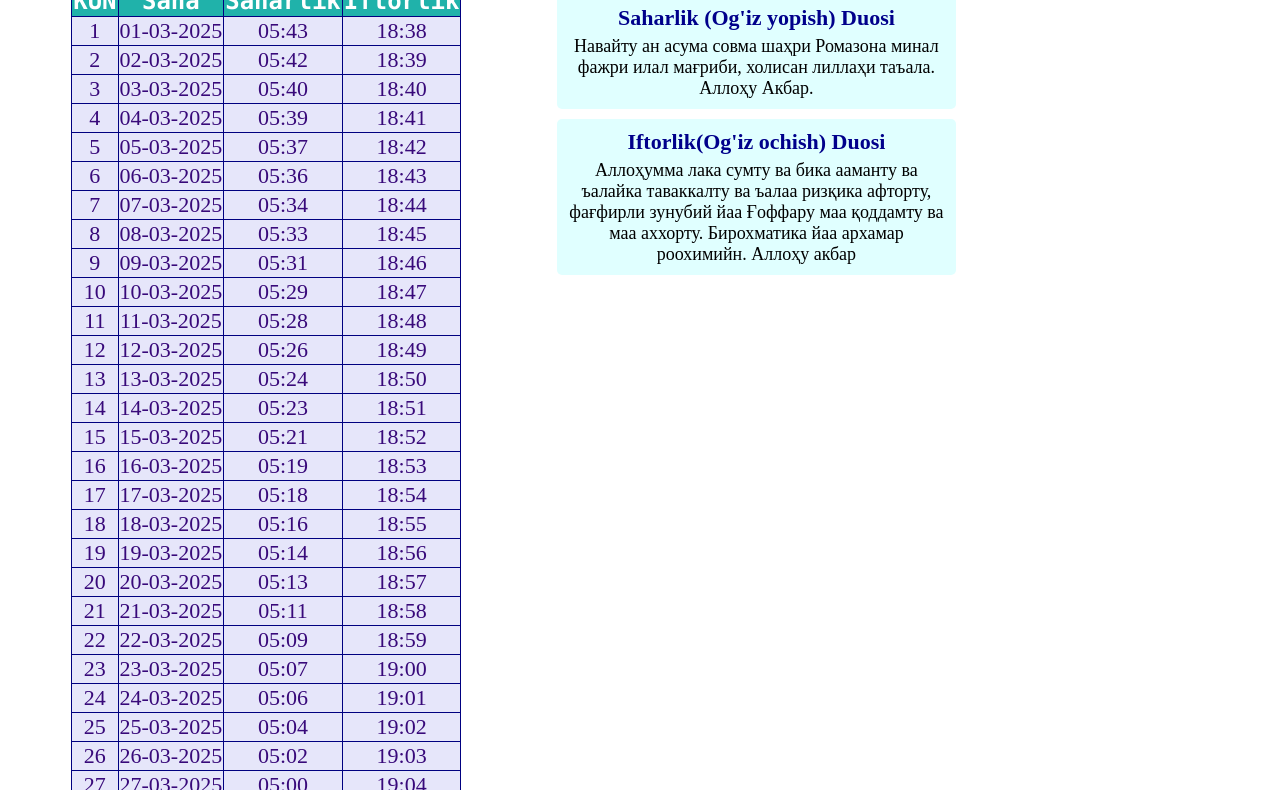
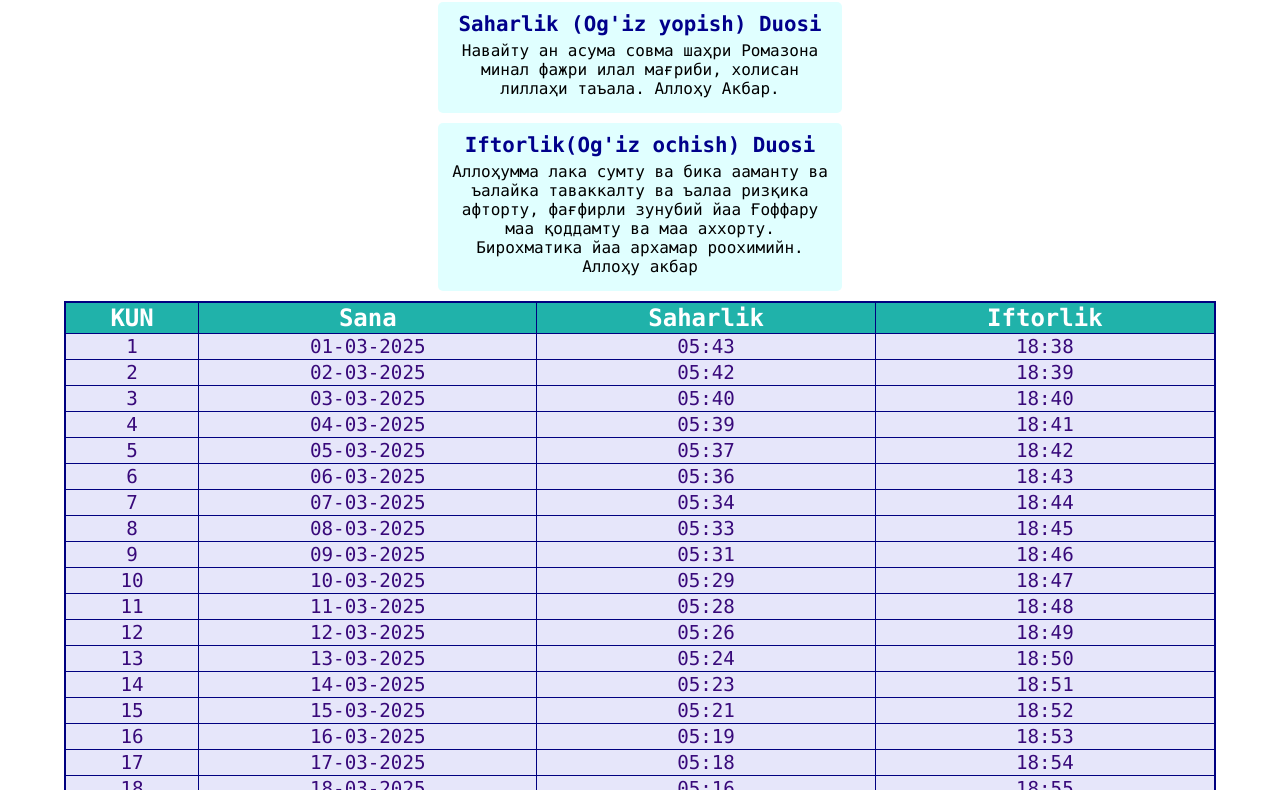
Before and after one commit to juniorbanner/personal, a plain HTML site: page index.html in a window 1280 px wide. Shown: the part 72-862 px from the top of the page. Drawn offline with Linux system fonts and the light colour scheme.

Commit message:
Update dizayn.css

```diff
--- a/dizayn.css
+++ b/dizayn.css
@@ -1,67 +1,100 @@
-
-.bosh{
-        color: white;
-        background-color: rgb(32,178,170) ;
-        text-align: center;
-        font-family: 'Consolas';
-        font-size: 24px;
+/* General Styles */
+body {
+    margin: 0;
+    padding: 0;
+    font-family: 'Consolas', sans-serif;
+    font-size: 1rem; /* Responsive font size */
 }
 
-h1{
-    background-color: rgb(224, 255,255);
+/* Header Section */
+.bosh {
+    color: white;
+    background-color: rgb(32, 178, 170);
+    text-align: center;
+    font-size: 1.5rem;
+    padding: 1rem;
+    width: 100%;
+}
+
+/* Title */
+h1 {
+    background-color: rgb(224, 255, 255);
     color: rgb(0, 0, 128);
     text-align: center;
-    margin-top: 10px;
-    margin-bottom: 10px;
+    margin: 10px auto;
+    font-size: 2rem;
+    padding: 0.5rem;
 }
 
-.dua-container{
-    float: right;
+/* Dua Container - Adjusted for Responsiveness */
+.dua-container {
     width: 30%;
     background-color: rgb(224, 255, 255);
     padding: 10px;
     border-radius: 5px;
-    margin-right: 25%;
-    margin-top: 10px;
-}
-
-h3 {
-    margin: 0;
-    font-size: 22px;
-    color: darkblue;
+    margin: 10px auto; /* Centering instead of float */
     text-align: center;
 }
 
+/* Headings */
+h3 {
+    margin: 0;
+    font-size: 1.3rem;
+    color: darkblue;
+}
+
+/* Paragraph */
 p {
-    margin: 5px 0 0 0;
-    font-size: 18px;
+    margin: 5px 0;
+    font-size: 1rem;
     text-align: center;
 }
-table{
-    margin-left: 5%;
-    border-color: rgb(0, 0, 128);
+
+/* Table Styling */
+table {
+    width: 90%; /* Adjusted width for responsiveness */
+    margin: 10px auto;
     border-collapse: collapse;
-    padding: 3px;
-    margin-top: 10px;
+    border: 2px solid rgb(0, 0, 128);
 }
 
+/* Table Content */
 .malumot {
     text-align: center;
     color: rgb(56, 9, 122);
     background-color: rgb(230, 230, 250);
-    font-family: 'Consolar';
-    font-size: 22px;
-
+    font-size: 1.2rem;
 }
 
-.malumot tr:hover{
+/* Hover Effect for Table Rows */
+.malumot tr:hover {
     color: rgb(44, 44, 4);
     background-color: rgb(255, 143, 0);
-    font-family:'Palatino Linotype';
-
+    font-family: 'Palatino Linotype';
 }
 
-#davomi{
+/* ID Style */
+#davomi {
     color: rgb(0, 0, 205);
     background-color: rgb(192, 192, 192);
 }
+
+/* 🔥 Responsive Design (Mobile & Tablet) */
+@media screen and (max-width: 768px) {
+    .dua-container {
+        width: 90%; /* Makes it take full width on small screens */
+        margin: 10px auto;
+    }
+
+    table {
+        width: 100%; /* Full width on smaller screens */
+    }
+
+    h1 {
+        font-size: 1.5rem;
+    }
+
+    .malumot {
+        font-size: 1rem;
+    }
+}
```
